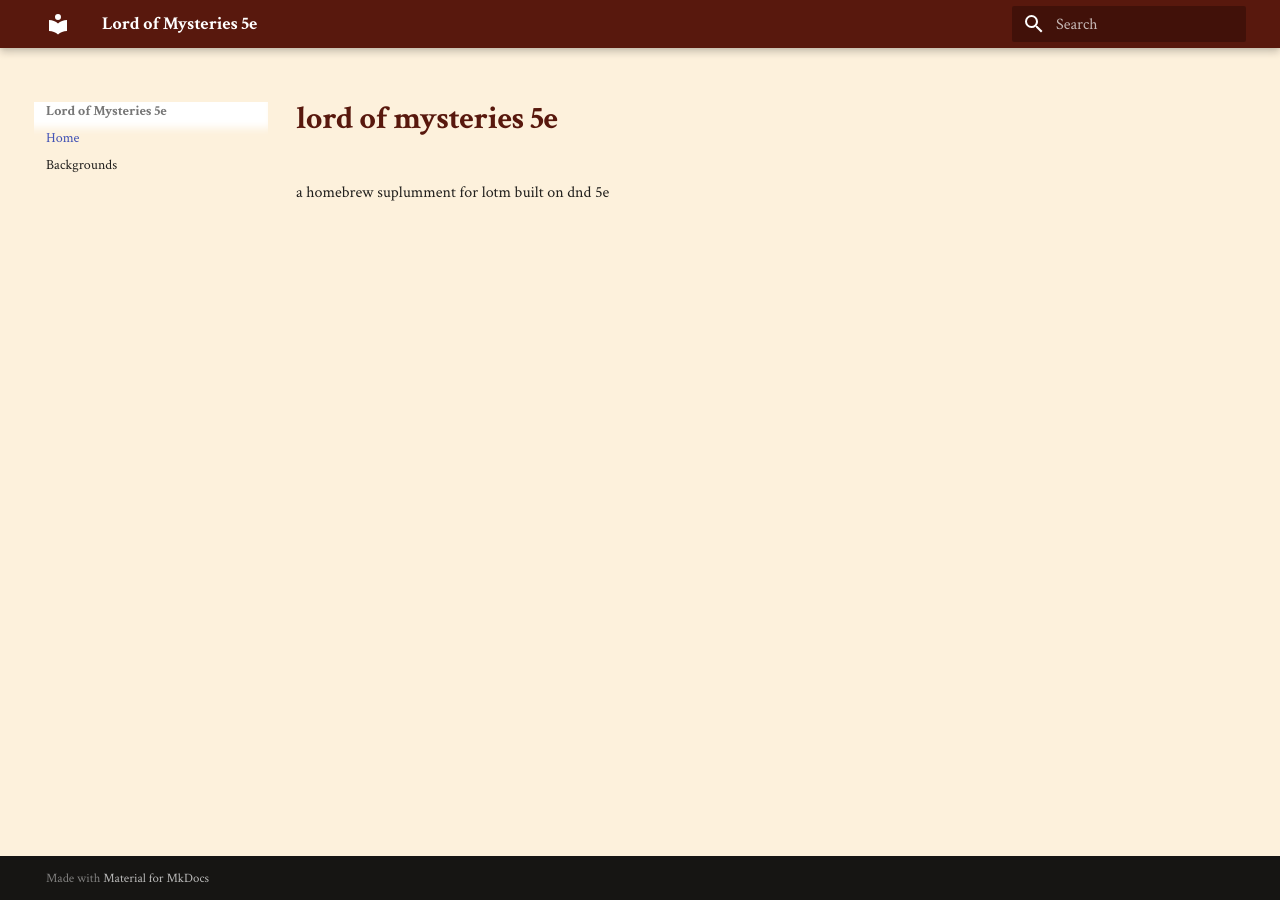
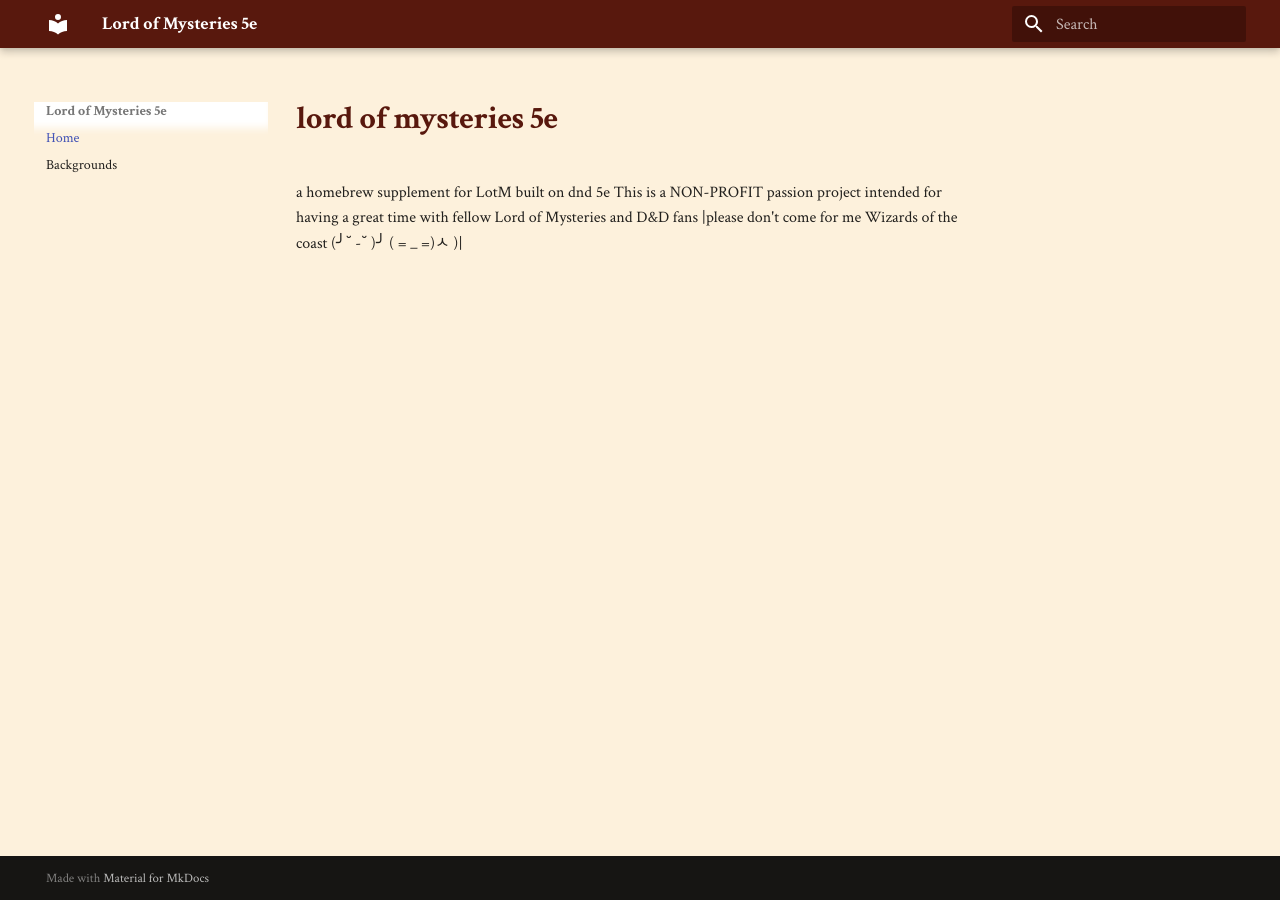
Before and after one commit to TwilightHermit/lotm-wiki, an MkDocs documentation site: the page built from docs/index.md, in a window 1280 px wide. Built offline with MkDocs 1.6.1 and Material for MkDocs 9.7.7, drawn with Linux system fonts in a browser that asks for light colours.

Commit message:
Enhance project description in index.md
Added a description and disclaimer about the project.

```diff
--- a/docs/index.md
+++ b/docs/index.md
@@ -1,2 +1,4 @@
 # lord of mysteries 5e
-a homebrew suplumment for lotm built on dnd 5e
+a homebrew supplement for LotM built on dnd 5e
+This is a NON-PROFIT passion project intended for having a great time with fellow Lord of Mysteries and D&D fans
+|please don't come for me Wizards of the coast (╯˘ -˘ )╯ (  = _ =)ㅅ )|
```
